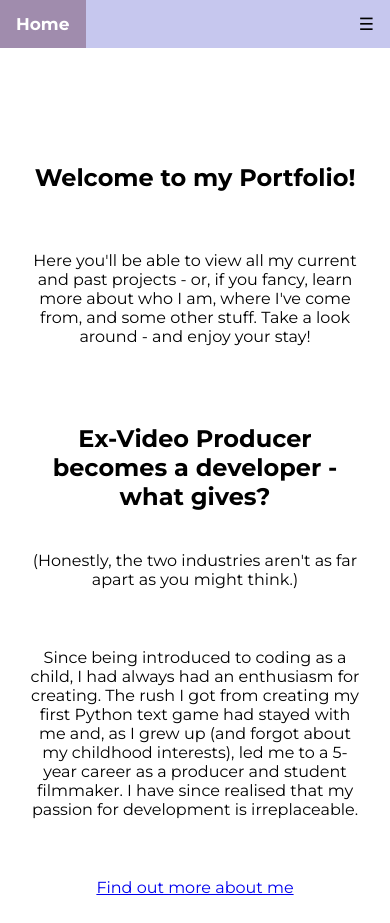
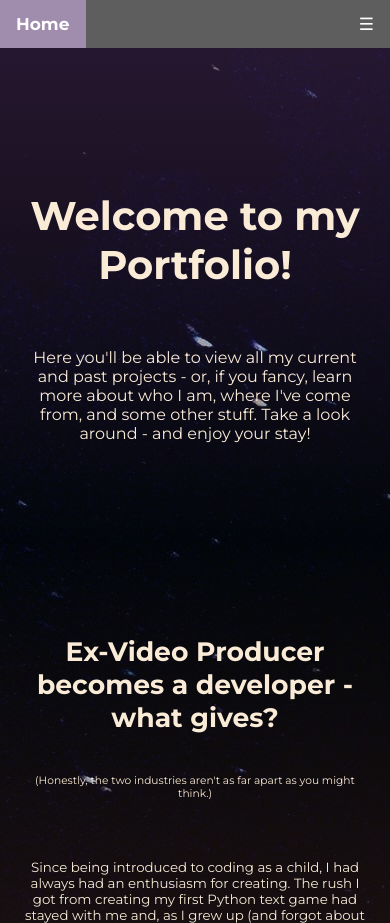
Before and after one commit to chrisanicolaou/website-portfolio, a plain HTML site: page index.html in a window 390 px wide. Shown: the top 923 px of the page. Drawn offline with Linux system fonts and the light colour scheme.

Commit message:
Drafted homepage final design. General responsive improvements

```diff
--- a/index.html
+++ b/index.html
@@ -36,25 +36,34 @@
         </nav>
     </header>
 -->
+    <main>
+        <section class="summaries" id="welcome-summary">
             <br>
             <br>
             <br>
             <br>
             <br>
-    <main>
-        <section class="summaries" id="welcome-summary">
+            <br>
+            <br>
+            <br>
+            <br>
             <h1>Welcome to my Portfolio!</h1>
             <br>
             <p>Here you'll be able to view all my current and past projects - or, if you fancy, learn more about who I am, where I've come from, and some other stuff.
                 Take a look around - and enjoy your stay!</p>
+                <br>
+                <br>
+                <br>
+                <br>
         </section>
 
+        <section class="summaries" id="about-summary">
             <br>
             <br>
-
-        <section class="summaries" id="about-summary">
+            <br>
+            <br>
             <h1>Ex-Video Producer becomes a developer - what gives?</h1>
-            <p>(Honestly, the two industries aren't as far apart as you might think.)</p>
+            <p class="subtitle">(Honestly, the two industries aren't as far apart as you might think.)</p>
             <br>
             <p>Since being introduced to coding as a child, I had always had an enthusiasm for creating. The rush I got from creating my first Python text game had
                 stayed with me and, as I grew up (and forgot about my childhood interests), led me to a 5-year career as a producer and student filmmaker.
@@ -62,13 +71,11 @@
             <br>
             <span><a href="about.html">Find out more about me</a></span>
         </section>
-
+        <section class="summaries" id="journey-summary">
         <br>
         <br>
-
-        <section class="summaries" id="journey-summary">
             <h1>It all started with Northcoders.</h1>
-            <p>(And Annas.)</p>
+            <p class="subtitle">(And Annas.)</p>
             <p>2021 had been a difficult year for most of us, myself included. I had lost confidence in my industry, and my soul was craving
                 something different. A growing interest in development and Web 3.0 technology started to consume my spare-time. The stars aligned and,
                 with a little push from a close friend, I left my career and embarked on a journey into the world of coding - starting with a
@@ -76,26 +83,23 @@
             <br>
             <span><a href="journey.html">Learn more about my journey and follow my progress!</a></span>
         </section>
-
+        <section class="summaries" id="project-summary">
             <br>
             <br>
-
-        <section class="summaries" id="project-summary">
             <h1>This website was my first project.</h1>
             <p>As I continue to grow as a developer, you'll find this site constantly updated with every project that I've ever worked on.
                 Feel free to check them out - you can even leave me feedback!</p>
             <br>
             <span><a href="projects.html">Check out my projects here!</a></span>
+
+        <br>
         </section>
     </main>
-    <br>
         <footer>
-        <small>
+            <small><p>Proudly designed and developed by Christos (who is powered by Northcoders).</p>
                 <a href="https://www.linkedin.com/in/christos-nicolaou-29253a17b/" target="_blank"><i class="fab fa-linkedin"></i></a>
                 <a href="https://www.facebook.com/chris.nicolaou.7370/" target="_blank"><i class="fab fa-facebook-square"></i></a>
                 <a href="https://github.com/chrisanicolaou" target="_blank"><i class="fab fa-github-square"></i></a>
-            <p>Proudly designed and developed by me (thanks to Northcoders).</p>
-        </small>
         </footer>
 </body>
 </html>
--- a/styles/style.css
+++ b/styles/style.css
@@ -5,30 +5,101 @@
     font-family: "Montserrat", sans-serif;
     margin: 0;
     padding: 0;
+    color:antiquewhite;
 }
 
-section {
+body {
+  background-image: url(/images/paul-volkmer-qVotvbsuM_c-unsplash.jpg);
+}
+
+.summaries {
   display: flex;
   flex-direction: column;
 }
 
-section h1, section p, section span {
+.summaries h1, p, span {
   text-align: center;
   justify-content: center;
-  padding: 20px 30px;
+  padding: 20px 20%;
+}
+
+#welcome-summary {
+  background-image: linear-gradient(to bottom, rgba(198, 116, 248, 0.2), rgba(6, 27, 41, 0.15));
+}
+
+#about-summary {
+  background-image: linear-gradient(to bottom, rgba(6, 27, 41, 0.15), rgba(255, 138, 117, 0.12));
+}
+
+#journey-summary {
+  background-image: linear-gradient(to bottom, rgba(255, 138, 117, 0.12), rgba(113, 0, 158, 0.1));
+}
+
+#project-summary {
+  background-image: linear-gradient(to bottom, rgba(113, 0, 158, 0.1), rgba(0, 0, 0, 0.2));
+}
+
+#welcome-summary h1 {
+  font-size: 50pt;
+}
+
+#welcome-summary p {
+  font-size: 18pt;
+}
+
+.summaries h1 {
+  font-size: 40pt;
+}
+.summaries .subtitle{
+  font-size: 12pt;
+}
+.summaries p, .summaries span {
+  font-size: 15pt;
+}
+
+
+footer p, footer a {
+  display: inline;
+}
+
+@media screen and (max-width: 760px) {
+
+  #welcome-summary h1 {
+    font-size: 30pt;
+  }
+
+  #welcome-summary p {
+    font-size: 12pt;
+  }
+
+  .summaries h1, section p, section span {
+    padding: 20px 5%;
+  }
+
+  .summaries h1 {
+    font-size: 20pt;
+  }
+  .summaries .subtitle{
+    font-size: 8pt;
+  }
+  .summaries p, .summaries span {
+    font-size: 10pt;
+  }
 }
 
 /* Add a black background color to the top navigation */
 .topnav {
-    background-color: #c6c7ee;
+    background-color: #5e5e5e;
     overflow: hidden;
+    position: fixed;
+    width: 100%;
   }
 
   /* Style the links inside the navigation bar */
   .topnav a {
     float: left;
     display: block;
-    color: #000000;
+    color: #ffffff;
     text-align: center;
     padding: 14px 16px;
     text-decoration: none;
@@ -37,7 +108,7 @@ section h1, section p, section span {
 
   /* Add an active class to highlight the current page */
   .active {
-    background-color: #7382db;
+    background-color: rgba(0, 0, 0);
     color: rgb(255, 255, 255) !important;
   }
 
@@ -84,7 +155,7 @@ section h1, section p, section span {
 
   /* The "responsive" class is added to the topnav with JavaScript when the user clicks on the icon. This class makes the topnav look good on small screens (display the links vertically instead of horizontally) */
   @media screen and (max-width: 600px) {
-    .topnav.responsive {position: relative;}
+    .topnav.responsive {position: fixed;}
     .topnav.responsive a.icon {
       position: absolute;
       right: 0;
```
Also changed, not shown: about.html (+1 -2 lines), journey.html (+1 -4 lines), projects.html (+1 -4 lines), images/paul-volkmer-qVotvbsuM_c-unsplash.jpg (added). Lines whose indentation alone changed are shown as unchanged.
